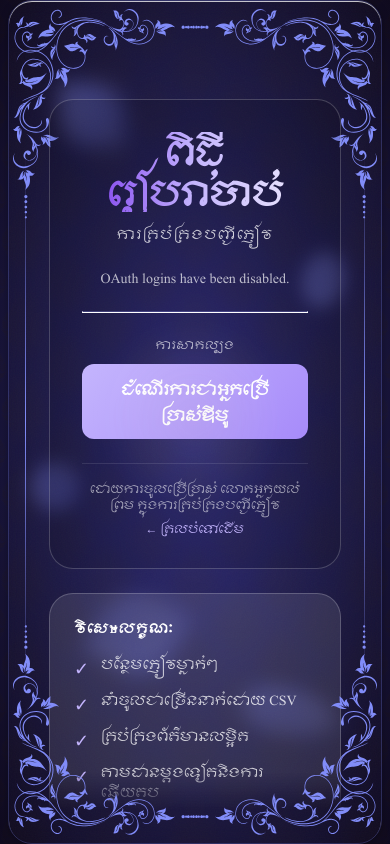
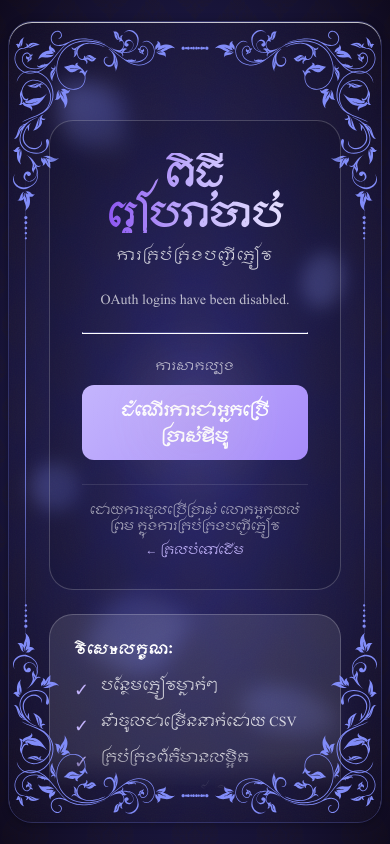
Before and after one commit to nyzcam/cuthmay, a Next.js app: page /auth/login in a window 390 px wide. Built offline with nearby package versions, Linux system fonts and the light colour scheme; no server answers.

Commit message:
overflow hidden

```diff
--- a/components/LayoutWrapper.tsx
+++ b/components/LayoutWrapper.tsx
@@ -182,7 +182,7 @@ const LayoutWrapper: FC<LayoutWrapperProps> = ({ children }) => {
   }, [currentTheme.accent]);
 
   return (
-    <div className="relative flex h-dvh w-full items-center justify-center overflow-hidden p-2 sm:p-4">
+    <div className="relative flex h-dvh w-full items-center justify-center overflow-hidden px-2">
       <GlobalStyles />
       <div
         className="absolute inset-0 z-0"
@@ -195,7 +195,7 @@ const LayoutWrapper: FC<LayoutWrapperProps> = ({ children }) => {
 
       <LiquidGlassFrame
         accent={currentTheme.accent}
-        className="h-dvh w-full max-w-3xl"
+        className="h-[95dvh] sm:h-dvh w-full max-w-3xl"
       >
         <motion.div
           className="relative h-full w-full overflow-hidden"
--- a/styles/base.css
+++ b/styles/base.css
@@ -30,7 +30,10 @@ body {
   position: relative;
   min-height: 100svh;
   min-height: 100vh;
-  overflow-x: hidden;
+  /* overflow-x: hidden;   for old layout */
+
+  /* for new layout */
+  overflow: hidden;
   background: var(--theme-gradient) fixed;
 
   -webkit-transform: translateZ(0);
```
